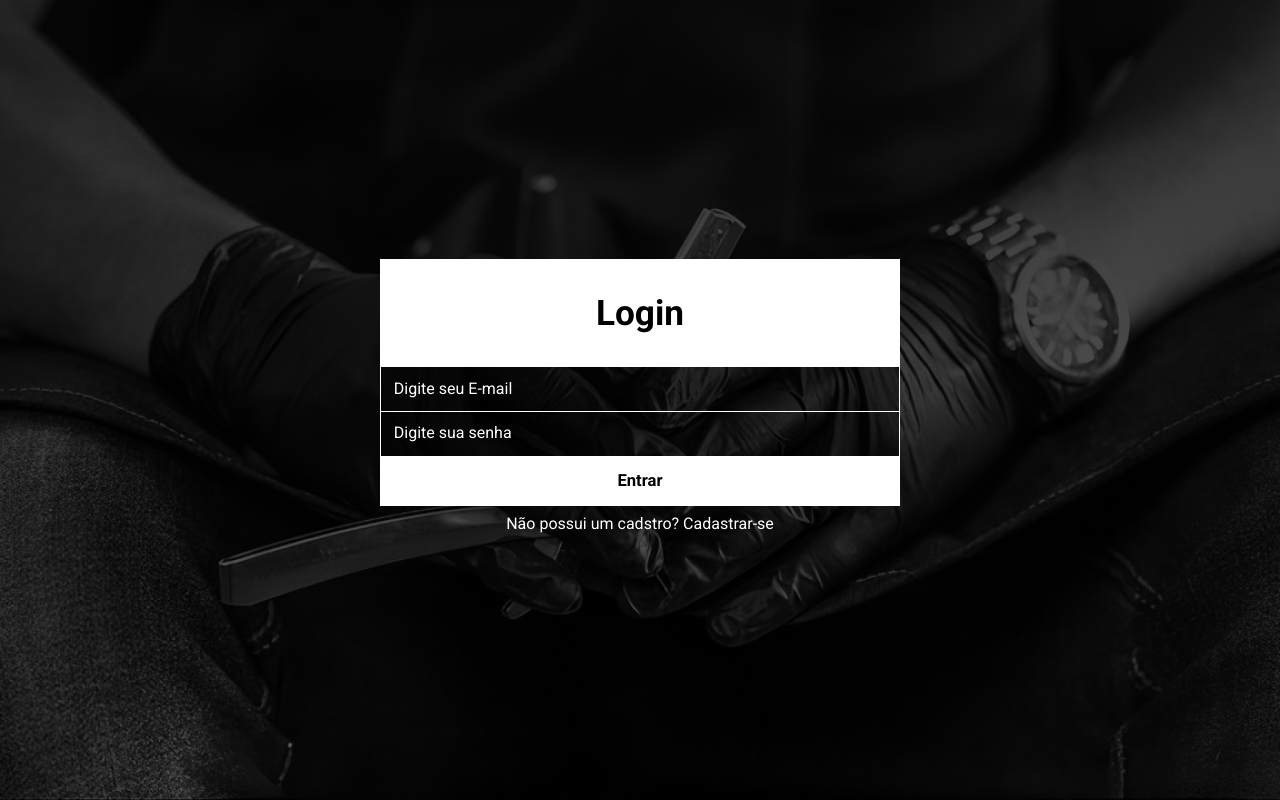
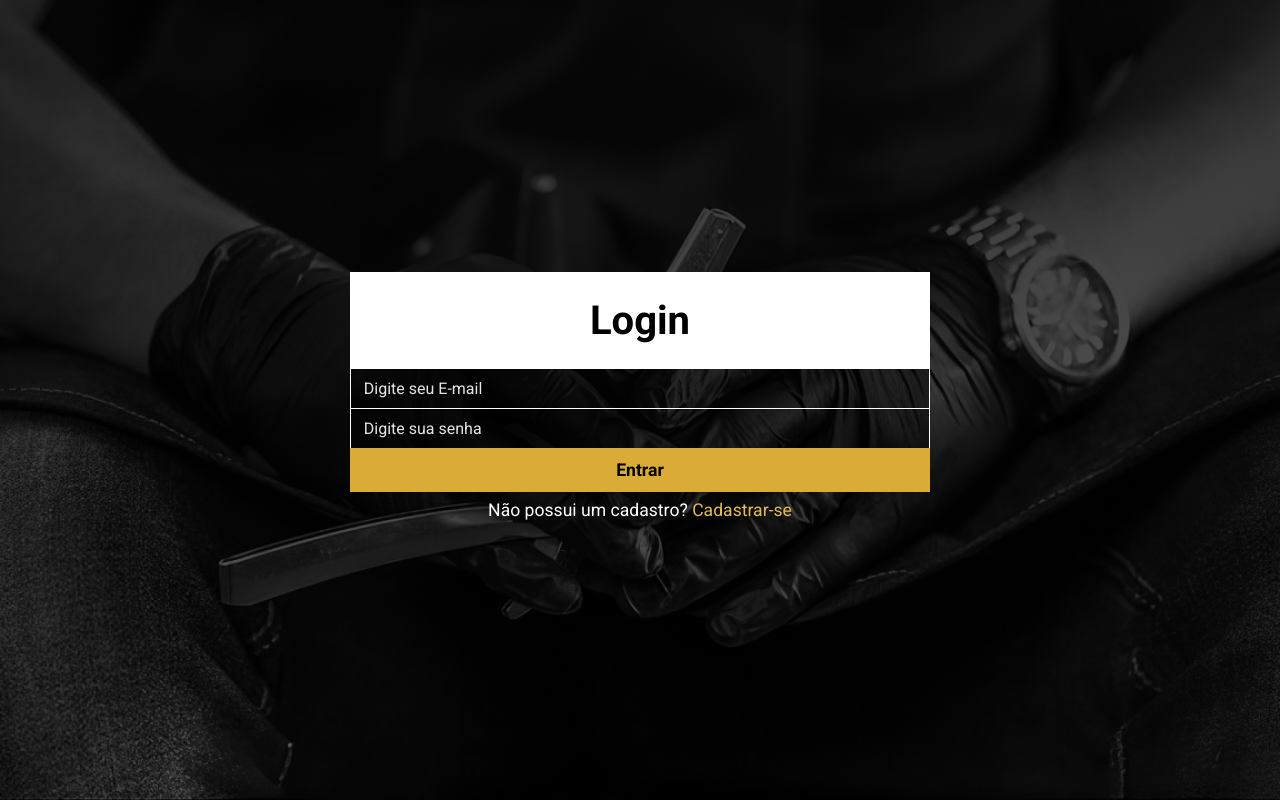
Before and after one commit to Pedro-Rocha-Araujo/barber-manager, a React (Create React App) app in the folder frontend/: page / in a window 1280 px wide. Built offline with nearby package versions, Linux system fonts and the light colour scheme.

Commit message:
Mudei a estilização das telas de login e cadastro

```diff
--- a/frontend/src/components/secao/Login.js
+++ b/frontend/src/components/secao/Login.js
@@ -47,7 +47,7 @@ function Login() {
         </form>
 
         <div className="footer-secao">
-          <p>Não possui um cadstro? <Link to="/cadastro">Cadastrar-se</Link></p>
+          <p>Não possui um cadastro? <Link to="/cadastro">Cadastrar-se</Link></p>
         </div>
 
       </div>
--- a/frontend/src/components/secao/secao.css
+++ b/frontend/src/components/secao/secao.css
@@ -1,26 +1,26 @@
 section.secao-background {
+  width: 100%;
+  min-height: 100dvh;
   display: flex;
   align-items: center;
   justify-content: center;
-  width: 100%;
-  min-height: 100dvh;
   padding: 1rem 0;
 }
 
 div.secao {
   width: 98%;
-  max-width: 520px;
+  max-width: 580px;
 }
 
 div.cabecalho-secao {
-  background-color: #ffffff;
+  background-color: #fff;
   border: 1px solid #fff;
   border-bottom: none;
-  padding: 2rem 0;
+  padding: 1.5rem 0;
 }
 
 div.cabecalho-secao h1 {
-  font-size: clamp(1rem, 12vw, 2.2rem);
+  font-size: clamp(1rem, 12vw, 2.5rem);
   text-align: center;
 }
 
@@ -29,32 +29,31 @@ form.main-secao {
   display: flex;
   flex-direction: column;
 
-  border: 1px solid #ffffff;
 }
 
 form.main-secao input {
+  font-size: clamp(0.75rem, 3vw, 1rem);
   border: none;
-  border-bottom: 1px solid #ffffff;
+  border-top: 1px solid #fff;
+  border-left: 1px solid #fff;
+  border-right: 1px solid #fff;
   color: #fff;
-  height: 2.8rem;
+  height: 2.5rem;
   background-color: rgba(0, 0, 0, 0.466);
-  border-left: none;
-  border-right: none;
   outline: none;
   padding: 0 0.8rem;
 }
 
 form.main-secao input::placeholder {
-  color: #fff;
-  font-size: clamp(0.75rem, 3vw, 1rem);
+  color: #ffffffe5;
 }
 
 form.main-secao button {
-  height: 3rem;
-  background-color: #ffffff;
-  font-size: clamp(0.8rem, 6vw, 1.04rem);
+  font-size: clamp(0.8rem, 6vw, 1.1rem);
+  height: 2.8rem;
+  background-color: #daac37;
+  border: 1px solid #daac37;
   font-weight: bold;
-  border: none;
   cursor: pointer;
 }
 
@@ -63,13 +62,13 @@ div.footer-secao {
 }
 
 div.footer-secao p {
+  font-size: clamp(0.85rem, 4vw, 1.1rem);
   color: #ffffff;
-  font-size: clamp(0.85rem, 4vw, 1rem);
   text-align: center;
 }
 
 div.footer-secao a {
-  color: #ffffff;
+  color: #e2bc5c;
   text-decoration: none;
 }
 
```
